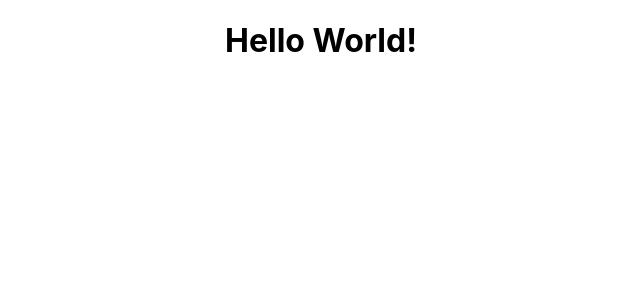
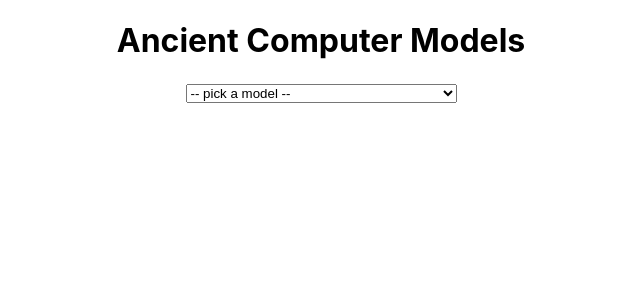
Before and after one commit to EsviCodes/homework-week3-select-computer-models, a React (Create React App) app: page / in a window 1280 px wide. Shown: the top 300 px of the page, without its empty margins (319-959 px from the left). Built offline with nearby package versions, Linux system fonts and the light colour scheme.

Commit message:
Render elements to the page. The app shows a drop-down list with computer model names

```diff
--- a/package.json
+++ b/package.json
@@ -7,7 +7,8 @@
     "react-dom": "^16.10.2",
     "react-redux": "^7.1.1",
     "react-scripts": "3.2.0",
-    "redux": "^4.0.4"
+    "redux": "^4.0.4",
+    "uuid": "^3.3.3"
   },
   "scripts": {
     "start": "react-scripts start",
--- a/src/App.js
+++ b/src/App.js
@@ -8,9 +8,54 @@ class App extends React.Component {
   render() {
     // console.log(this.props); // check dispatch when App is a class - works!
     // console.log(this.props); // check if computerModels is a prop - works!
+    const data = [
+      {
+        name: "Ivel Z3",
+        manufacturer: "Ivasim",
+        year: 1969,
+        origin: "Croatia"
+      },
+      {
+        name: "Bally Astrocade",
+        manufacturer: "Bally Consumer Products",
+        year: 1977,
+        origin: "USA"
+      },
+      {
+        name: "Sord M200 Smart Home Computer",
+        manufacturer: "Sord Computer Corporation",
+        year: 1971,
+        origin: "Japan"
+      },
+      {
+        name: "Commodore 64",
+        manufacturer: "Commodore",
+        year: 1982,
+        origin: "USA"
+      }
+    ];
+    // Generates an unique identifier - use in key
+    const uuidv4 = require("uuid/v4");
+
     return (
       <div className="App">
-        <h1>Hello World!</h1>
+        <h1>Ancient Computer Models</h1>
+        <select>
+          {/*should this also be in the map? CHECK LATER}*/}
+          <option key={uuidv4()} value="">
+            -- pick a model --
+          </option>{" "}
+          {data.map(computer => {
+            // console.log(computer) // gives an object of a computer model
+            // console.log("NAME", computer.name); // gives computer name
+            // console.log("YEAR", computer.year); // gives year of the computer model
+            return (
+              <option key={uuidv4()} value={computer.name}>
+                {computer.name} ({computer.year})
+              </option>
+            );
+          })}
+        </select>
       </div>
     );
   }
```
